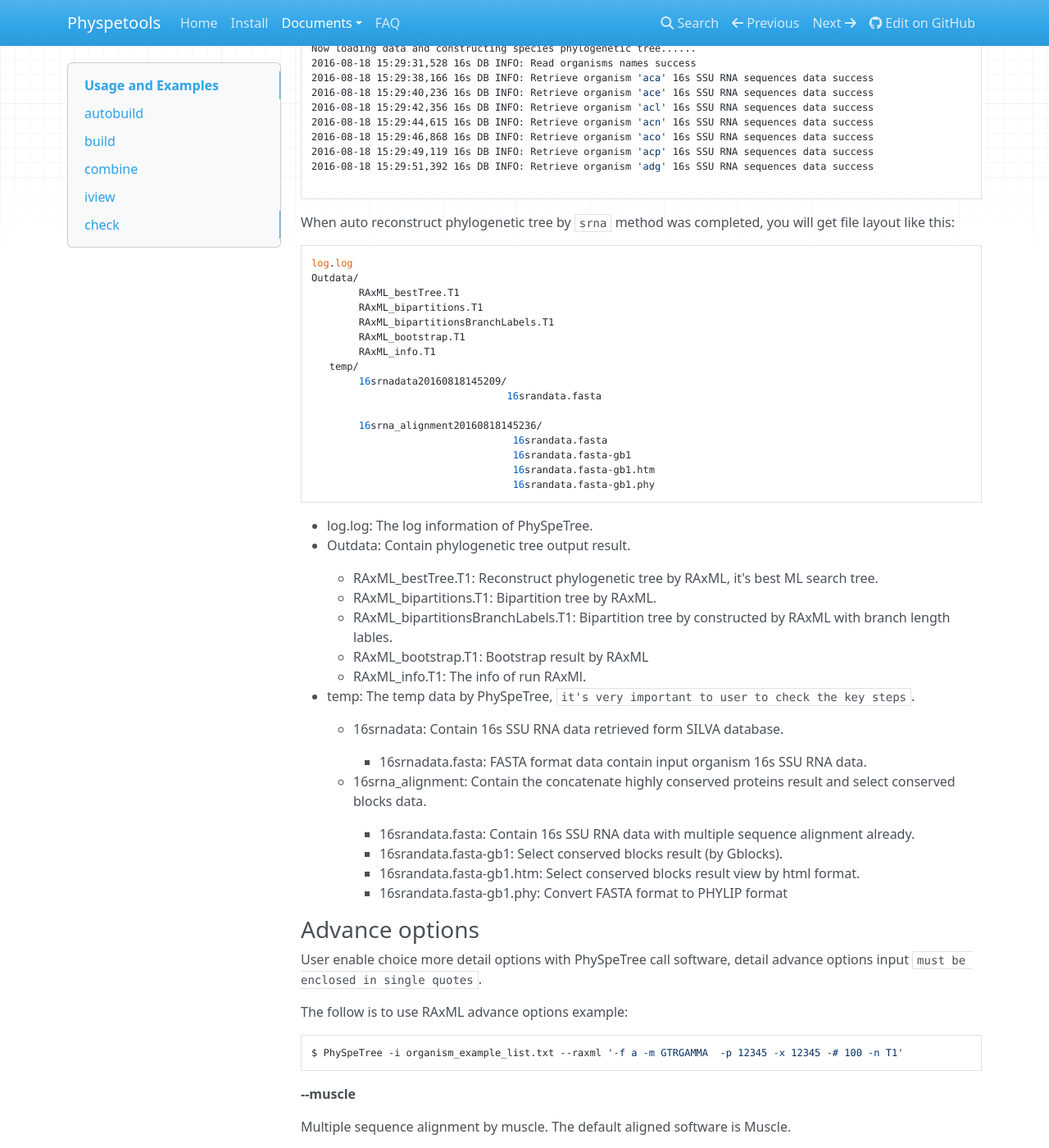
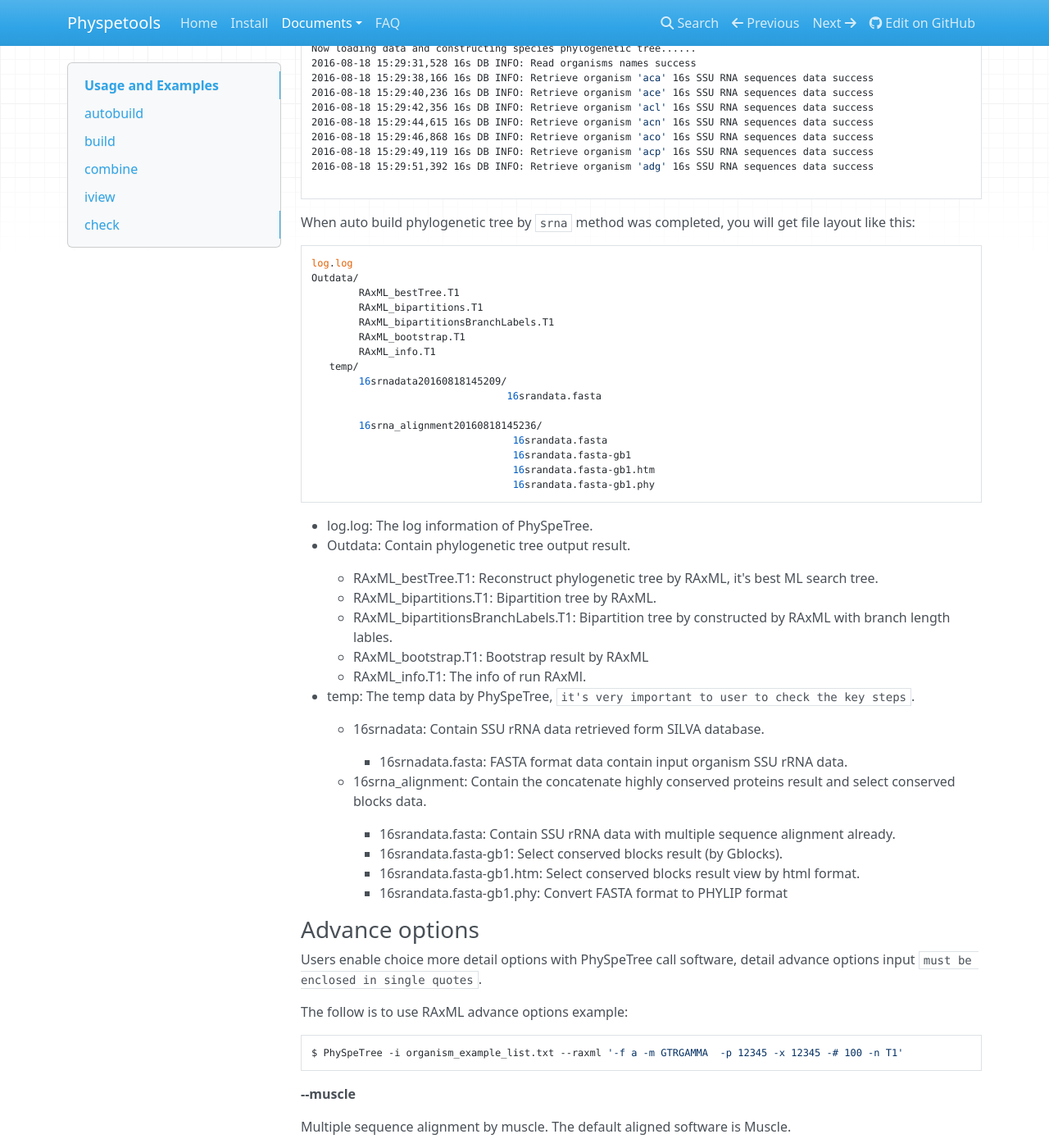
Before and after one commit to yangfangs/physpetools, an MkDocs documentation site: the page built from docs/docs/usage.md, in a window 1280 px wide and 1400 px high, scrolled down 2713 px. Shown: the whole window at 82% size. Built offline with MkDocs 1.6.1, drawn with Linux system fonts in a browser that asks for light colours; nearby versions of some CDN libraries; old or Windows-style settings are respelled for this version of MkDocs; some of the changed text lies outside the part shown.

````diff
--- a/docs/docs/usage.md
+++ b/docs/docs/usage.md
@@ -5,7 +5,7 @@
 
 ## autobuild
 
-User should prepare a txt file contain the abbreviation names of organisms [organism_example_list.txt][1]
+Users should prepare a txt file contain the abbreviation names of organisms [organism_example_list.txt][1]
 
 Use **autobuild** in command line like this:
 
@@ -30,7 +30,7 @@ $ PhySpeTree -i organism_example_list.txt [options]*
 
 ### example
 
-When use autobuild command to reconstruct phylogenetic tree, user should prepare a organism list with abbreviation names are same with [KEGG organism list][2]
+When use autobuild command to build species tree, users should prepare a organism list with species names (abbreviated names) are same with [KEGG organism list][2]
 
 List format like follow or download [organism_example_list.txt][1]
 
@@ -70,7 +70,7 @@ Now loading data and constructing species phylogenetic tree......
 
 ```
 
-When auto reconstruct phylogenetic tree by `hcp` method was completed, you will get file layout like this:
+When auto build phylogenetic tree by `hcp` method was completed, you will get file layout like this:
 
 ```
 log.log
@@ -108,7 +108,7 @@ Outdata/
     - RAxML_bootstrap.T1: Bootstrap result by RAxML
     - RAxML_info.T1: The info of run RAxMl.
 
-* temp: The temp data by PhySpeTree, `it's very important to user to check the key steps`.
+* temp: The temp data by PhySpeTree, `it's very important for users to check the key steps`.
 
     - conserved_protein: Contain highly conserved proteins retrieve form KEGG database.
     - hcp_alignment: Contain highly conserved proteins do multiple sequence alignment by muscle.
@@ -120,7 +120,7 @@ Outdata/
         + concatenate.fasta-gb1.phy: Convert FASTA format to PHYLIP format
 
 
-####  **Auto build phylogenetic tree by 16s SSU RNA:**
+####  **Auto build phylogenetic tree by SSU rRNA method:**
 
 
 ```bash
@@ -142,7 +142,7 @@ Now loading data and constructing species phylogenetic tree......
 ```
 
 
-When auto reconstruct phylogenetic tree by `srna` method was completed, you will get file layout like this:
+When auto build phylogenetic tree by `srna` method was completed, you will get file layout like this:
 
 ```
 log.log
@@ -174,13 +174,13 @@ Outdata/
 
 * temp: The temp data by PhySpeTree, `it's very important to user to check the key steps`.
 
-    - 16srnadata: Contain 16s SSU RNA data retrieved form SILVA database.
+    - 16srnadata: Contain SSU rRNA data retrieved form SILVA database.
 
-        + 16srnadata.fasta: FASTA format data contain input organism 16s SSU RNA data.
+        + 16srnadata.fasta: FASTA format data contain input organism SSU rRNA data.
 
     - 16srna_alignment: Contain the concatenate highly conserved proteins result and select conserved blocks data.
 
-        + 16srandata.fasta: Contain 16s SSU RNA data with multiple sequence alignment already.
+        + 16srandata.fasta: Contain SSU rRNA data with multiple sequence alignment already.
         + 16srandata.fasta-gb1: Select conserved blocks result (by Gblocks).
         + 16srandata.fasta-gb1.htm: Select conserved blocks result view by html format.
         + 16srandata.fasta-gb1.phy: Convert FASTA format to PHYLIP format
@@ -188,7 +188,7 @@ Outdata/
 
 ### Advance options
 
-User enable choice more detail options with PhySpeTree call software, detail advance options input
+Users enable choice more detail options with PhySpeTree call software, detail advance options input
 ``must be enclosed in single quotes``.
 
 The follow is to use RAxML advance options example:
@@ -268,7 +268,7 @@ The default option:
 
 ##  build
 
-User can build tree by own 16s rna data or highly conserved proteins.
+Users can build tree by own SSU rRNA data or highly conserved proteins.
 
 Use **build** in command line to reconstruct phylogenetic tree:
 
````
Also changed, not shown: other parts of docs/docs/usage.md (+2 -2 lines), docs/docs/faq.md (+3 -3 lines), README.rst.
